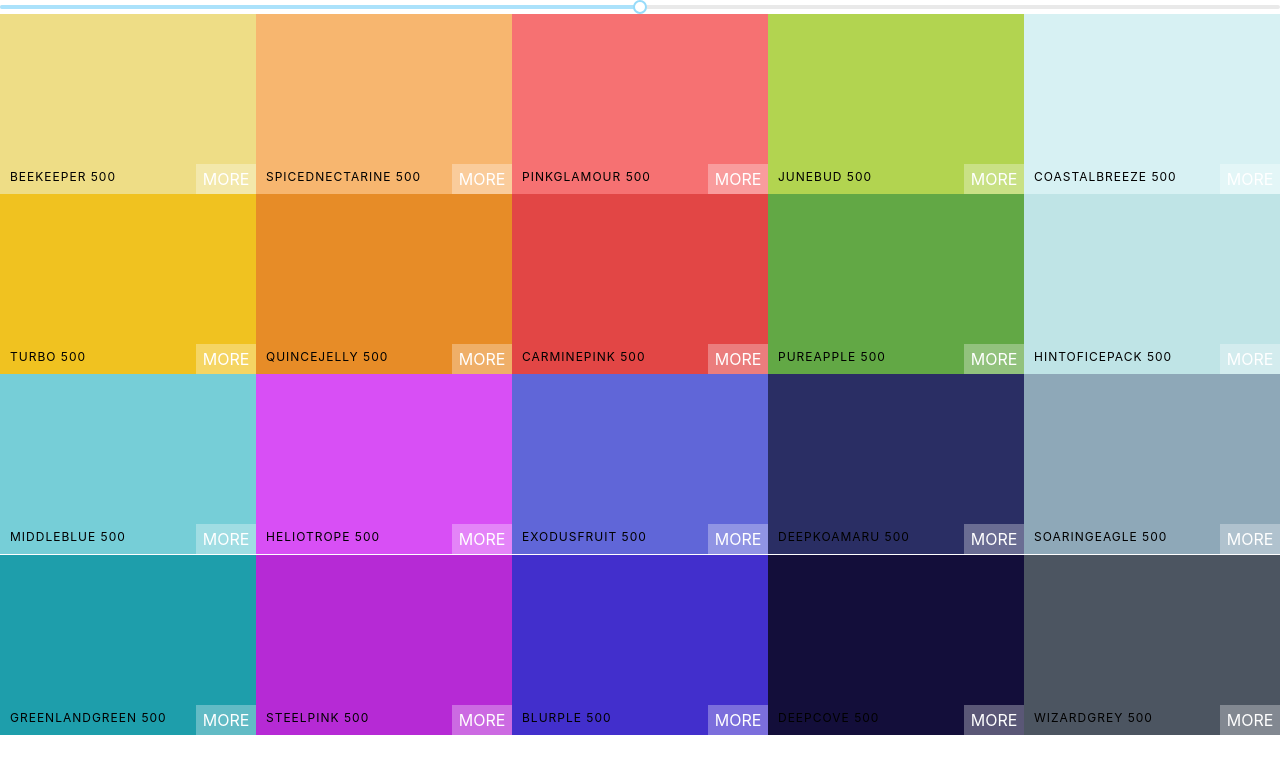
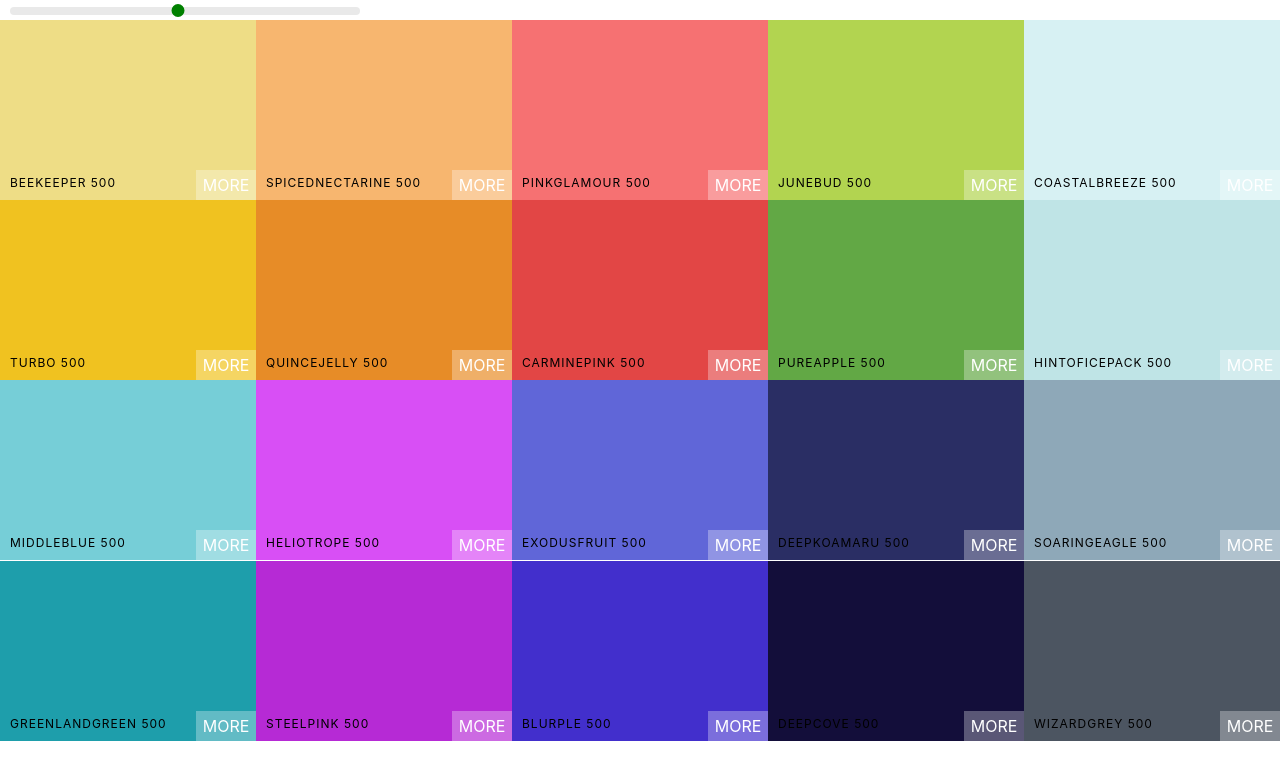
Before and after one commit to dmjusto/colorPaletteApp, a React (Create React App) app: page / in a window 1280 px wide. Shown: the top 780 px of the page. Built offline with nearby package versions, Linux system fonts and the light colour scheme.

Commit message:
style slider

```diff
--- a/src/palette.css
+++ b/src/palette.css
@@ -5,3 +5,31 @@
 .palette-colors{
     height: 90%;
 }
+
+.slider{
+    width: 350px;
+    margin: 0 10px;
+    display: inline-block;
+}
+
+.rc-slider-track{
+    background-color: transparent;
+}
+
+.rc-slider-rail{
+    height: 8px;
+}
+
+.rc-slider-handle,
+.rc-slider-handle:focus,
+.rc-slider-handle:active,
+.rc-slider-handle:hover{
+    background-color: green;
+    outline: none;
+    border: 2px solid green;
+    box-shadow: none;
+    width: 13px;
+    height: 13px;
+    margin-left: -7px;
+    margin-top: -3px;
+}
--- a/src/palette.jsx
+++ b/src/palette.jsx
@@ -23,7 +23,10 @@
         return (
             <div className="Palette">
                 {/* navBar goes here */}
-                <Slider defaultValue={level} min={100} max={900} step={100} onAfterChange={this.changeLevel}/>
+                <div className="slider">
+                    <Slider defaultValue={level} min={100} max={900} step={100} onAfterChange={this.changeLevel}/>
+                </div>
+
                 <div className="palette-colors">
                     {colorBoxes}
                 </div>
```
